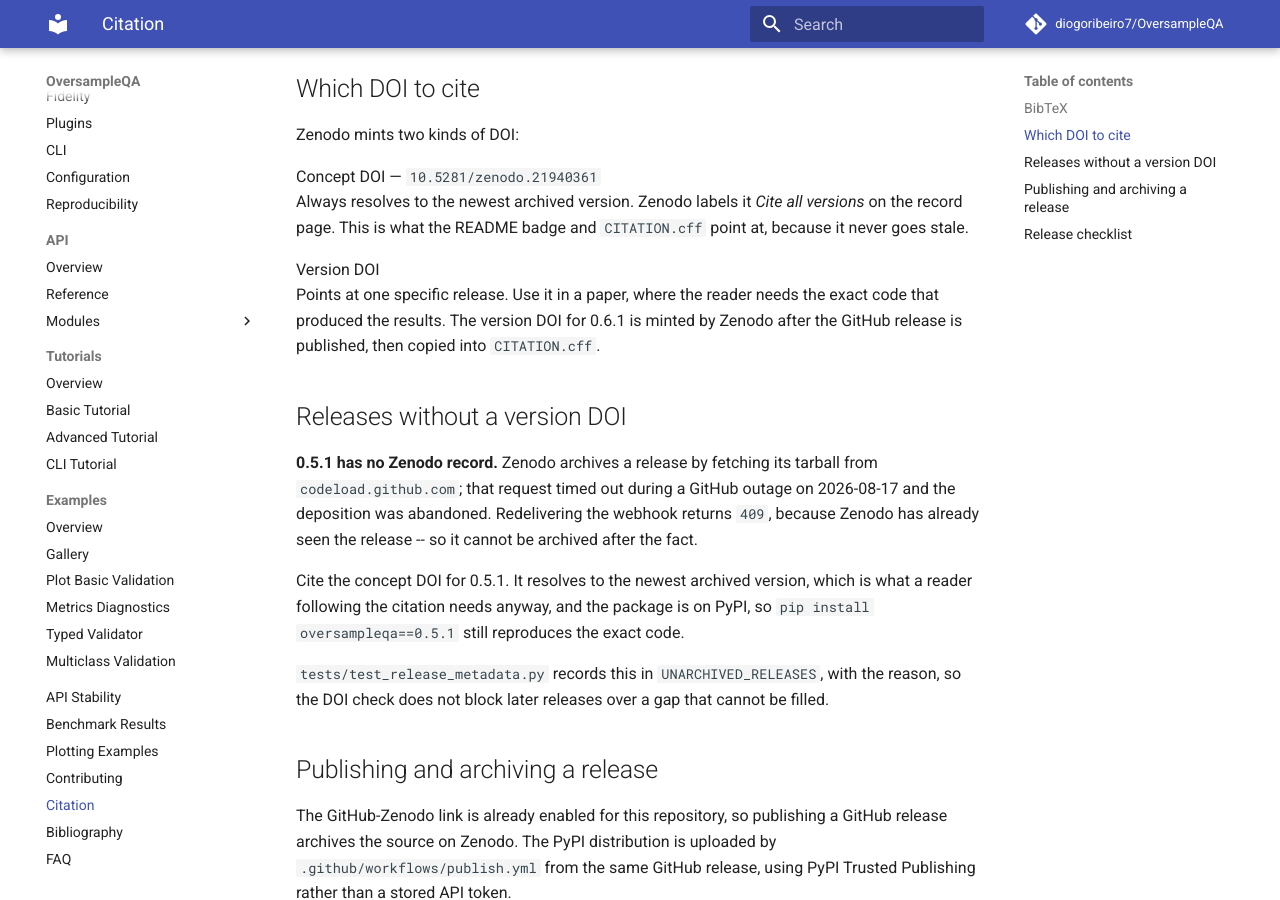
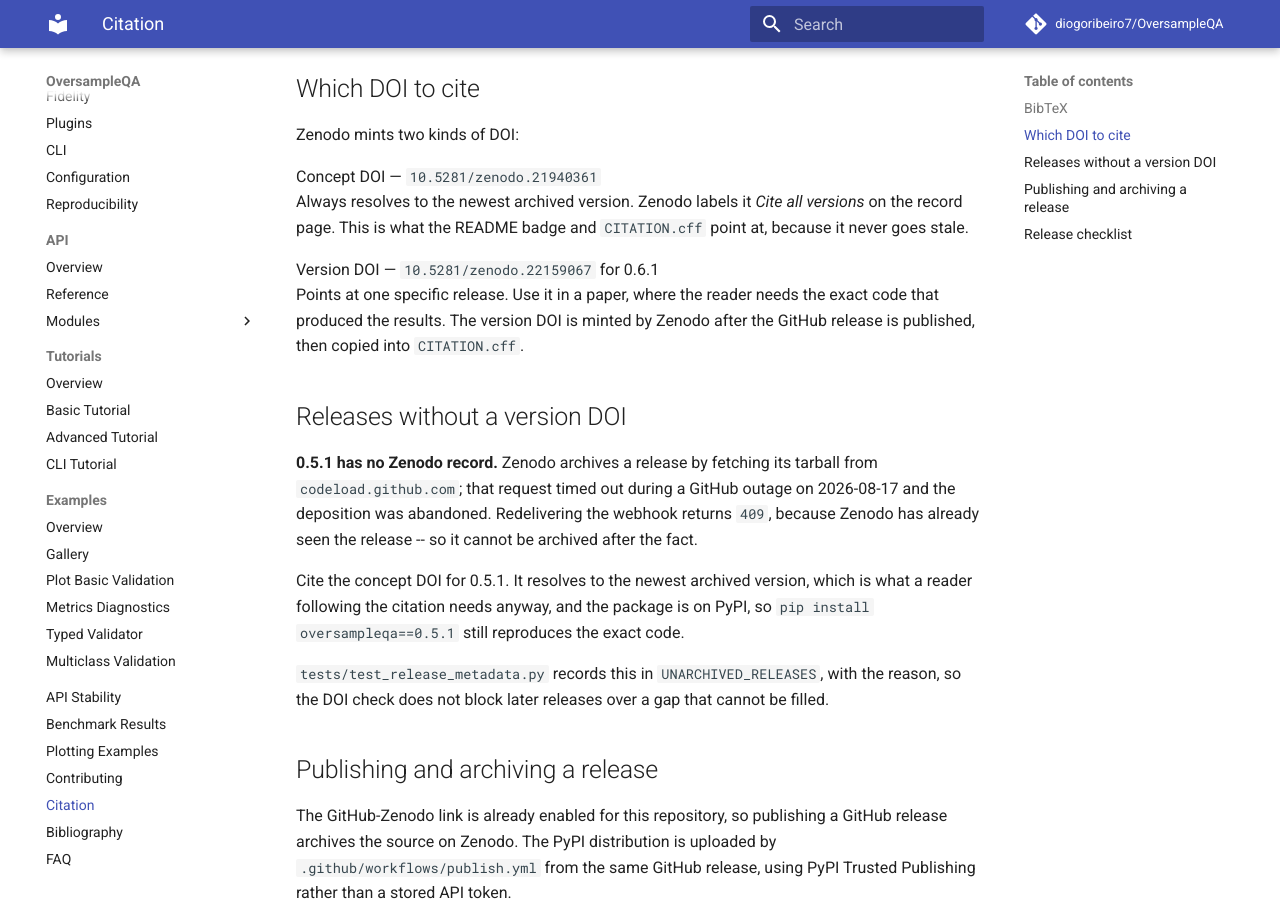
Before and after one commit to DiogoRibeiro7/OversampleQA, an MkDocs documentation site: the page built from docs/citation.md, in a window 1280 px wide and 900 px high, scrolled down 710 px. Built offline with MkDocs 1.6.1 and Material for MkDocs 9.7.7, drawn with Linux system fonts in a browser that asks for light colours; comment, search, counter and statistics services are not loaded.

Commit message:
docs(citation): record the Zenodo DOI for v0.6.1

```diff
--- a/docs/citation.md
+++ b/docs/citation.md
@@ -38,11 +38,11 @@
 all versions* on the record page. This is what the README badge and
 `CITATION.cff` point at, because it never goes stale.
 
-Version DOI
+Version DOI — `10.5281/zenodo.22159067` for 0.6.1
 Points at one specific release. Use it in a paper, where the reader
-needs the exact code that produced the results. The version DOI for
-0.6.1 is minted by Zenodo after the GitHub release is published, then
-copied into `CITATION.cff`.
+needs the exact code that produced the results. The version DOI is
+minted by Zenodo after the GitHub release is published, then copied into
+`CITATION.cff`.
 
 ## Releases without a version DOI
 
```
Also changed, not shown: README.md (+2 -2 lines), 1 other file.
